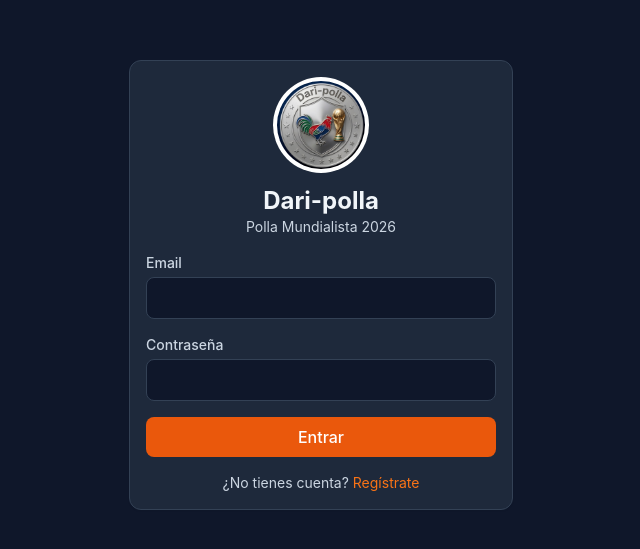
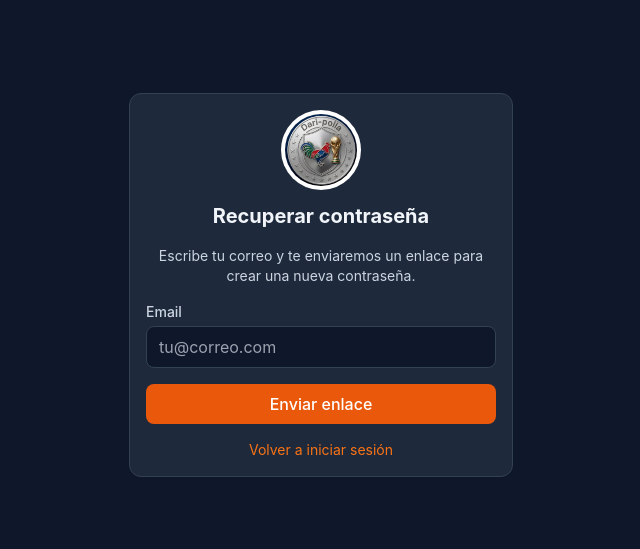
Before and after one commit to smorenog70-sudo/dari-polla, a React (Vite) app: page /recuperar in a window 1280 px wide. Before the commit this address led to /login. Shown: the part 115-664 px from the top of the page, without its empty margins (319-959 px from the left). Built offline with nearby package versions, Linux system fonts and the light colour scheme; no server answers; a web font is replaced by a local one.

Commit message:
Olvidé mi contraseña

```diff
--- a/src/App.jsx
+++ b/src/App.jsx
@@ -3,6 +3,8 @@ import { AuthProvider, useAuth } from './lib/auth'
 import Layout from './components/Layout'
 import Login from './pages/Login'
 import Signup from './pages/Signup'
+import ForgotPassword from './pages/ForgotPassword'
+import ResetPassword from './pages/ResetPassword'
 import Home from './pages/Home'
 import Predictions from './pages/Predictions'
 import GroupsPredictions from './pages/GroupsPredictions'
@@ -36,6 +38,8 @@ export default function App() {
       <Routes>
         <Route path="/login" element={<Login />} />
         <Route path="/signup" element={<Signup />} />
+        <Route path="/recuperar" element={<ForgotPassword />} />
+        <Route path="/nueva-clave" element={<ResetPassword />} />
         <Route element={<Protected><Layout /></Protected>}>
           <Route index element={<Home />} />
           <Route path="predicciones" element={<Predictions />} />
--- /dev/null
+++ b/src/pages/ForgotPassword.jsx
@@ -0,0 +1,82 @@
+import { useState } from 'react'
+import { Link } from 'react-router-dom'
+import { supabase } from '../lib/supabase'
+
+export default function ForgotPassword() {
+  const [email, setEmail] = useState('')
+  const [loading, setLoading] = useState(false)
+  const [sent, setSent] = useState(false)
+  const [err, setErr] = useState('')
+
+  const onSubmit = async (e) => {
+    e.preventDefault()
+    setErr('')
+    setLoading(true)
+    // El usuario volverá a /nueva-clave después de hacer click en el correo
+    const { error } = await supabase.auth.resetPasswordForEmail(email, {
+      redirectTo: `${window.location.origin}/nueva-clave`,
+    })
+    setLoading(false)
+    if (error) {
+      setErr(error.message)
+    } else {
+      setSent(true)
+    }
+  }
+
+  return (
+    <div className="min-h-screen flex items-center justify-center p-6">
+      <div className="card w-full max-w-sm space-y-4">
+        <div className="text-center mb-2">
+          <img src="/logo.png" alt="Dari-polla" className="w-20 h-20 mx-auto mb-3 rounded-full bg-white p-1" />
+          <h1 className="text-xl font-bold">Recuperar contraseña</h1>
+        </div>
+
+        {sent ? (
+          <div className="space-y-4">
+            <div className="text-center text-sm text-ink-100 bg-ink-900/50 rounded-lg p-4">
+              📧 Te enviamos un correo a <strong>{email}</strong> con un enlace para
+              crear una nueva contraseña.
+              <div className="text-xs text-ink-400 mt-2">
+                Revisa también tu carpeta de spam. El enlace funciona una sola vez.
+              </div>
+            </div>
+            <Link to="/login" className="btn-primary w-full block text-center">
+              Volver a iniciar sesión
+            </Link>
+          </div>
+        ) : (
+          <form onSubmit={onSubmit} className="space-y-4">
+            <p className="text-sm text-ink-300 text-center">
+              Escribe tu correo y te enviaremos un enlace para crear una nueva contraseña.
+            </p>
+            <div>
+              <label className="label">Email</label>
+              <input
+                type="email"
+                value={email}
+                onChange={e => setEmail(e.target.value)}
+                className="input"
+                required
+                autoComplete="email"
+                placeholder="tu@correo.com"
+              />
+            </div>
+
+            {err && <div className="text-red-400 text-sm">{err}</div>}
+
+            <button type="submit" className="btn-primary w-full" disabled={loading}>
+              {loading ? 'Enviando…' : 'Enviar enlace'}
+            </button>
+
+            <div className="text-center text-sm text-ink-300">
+              <Link to="/login" className="text-brand-500 hover:underline">
+                Volver a iniciar sesión
+              </Link>
+            </div>
+          </form>
+        )}
+      </div>
+    </div>
+  )
+}
--- a/src/pages/Login.jsx
+++ b/src/pages/Login.jsx
@@ -60,6 +60,12 @@ export default function Login() {
           {loading ? 'Entrando…' : 'Entrar'}
         </button>
 
+        <div className="text-center">
+          <Link to="/recuperar" className="text-sm text-brand-500 hover:underline">
+            ¿Olvidaste tu contraseña?
+          </Link>
+        </div>
+
         <div className="text-center text-sm text-ink-300">
           ¿No tienes cuenta?{' '}
           <Link to="/signup" className="text-brand-500 hover:underline">
--- /dev/null
+++ b/src/pages/ResetPassword.jsx
@@ -0,0 +1,113 @@
+import { useState, useEffect } from 'react'
+import { useNavigate } from 'react-router-dom'
+import { supabase } from '../lib/supabase'
+
+export default function ResetPassword() {
+  const [password, setPassword] = useState('')
+  const [confirm, setConfirm] = useState('')
+  const [loading, setLoading] = useState(false)
+  const [err, setErr] = useState('')
+  const [ready, setReady] = useState(false)
+  const [done, setDone] = useState(false)
+  const navigate = useNavigate()
+
+  // Cuando el usuario llega desde el correo, Supabase establece una sesión
+  // temporal de tipo "recovery". Esperamos a que esa sesión esté lista.
+  useEffect(() => {
+    // El evento PASSWORD_RECOVERY confirma que venimos de un enlace válido
+    const { data: sub } = supabase.auth.onAuthStateChange((event, session) => {
+      if (event === 'PASSWORD_RECOVERY' || session) {
+        setReady(true)
+      }
+    })
+    // También revisamos si ya hay sesión activa al cargar
+    supabase.auth.getSession().then(({ data }) => {
+      if (data?.session) setReady(true)
+    })
+    return () => sub?.subscription?.unsubscribe?.()
+  }, [])
+
+  const onSubmit = async (e) => {
+    e.preventDefault()
+    setErr('')
+    if (password.length < 6) {
+      setErr('La contraseña debe tener al menos 6 caracteres.')
+      return
+    }
+    if (password !== confirm) {
+      setErr('Las contraseñas no coinciden.')
+      return
+    }
+    setLoading(true)
+    const { error } = await supabase.auth.updateUser({ password })
+    setLoading(false)
+    if (error) {
+      setErr(error.message)
+    } else {
+      setDone(true)
+      setTimeout(() => navigate('/'), 1800)
+    }
+  }
+
+  return (
+    <div className="min-h-screen flex items-center justify-center p-6">
+      <div className="card w-full max-w-sm space-y-4">
+        <div className="text-center mb-2">
+          <img src="/logo.png" alt="Dari-polla" className="w-20 h-20 mx-auto mb-3 rounded-full bg-white p-1" />
+          <h1 className="text-xl font-bold">Nueva contraseña</h1>
+        </div>
+
+        {done ? (
+          <div className="text-center text-sm text-ink-100 bg-ink-900/50 rounded-lg p-4">
+            ✅ ¡Listo! Tu contraseña fue actualizada. Entrando…
+          </div>
+        ) : !ready ? (
+          <div className="text-center text-sm text-ink-300 py-4">
+            <p>Verificando tu enlace…</p>
+            <p className="text-xs text-ink-500 mt-2">
+              Si llegaste aquí sin usar el enlace del correo, vuelve a{' '}
+              <a href="/recuperar" className="text-brand-500 hover:underline">solicitarlo</a>.
+            </p>
+          </div>
+        ) : (
+          <form onSubmit={onSubmit} className="space-y-4">
+            <p className="text-sm text-ink-300 text-center">
+              Escribe tu nueva contraseña.
+            </p>
+            <div>
+              <label className="label">Nueva contraseña</label>
+              <input
+                type="password"
+                value={password}
+                onChange={e => setPassword(e.target.value)}
+                className="input"
+                required
+                minLength={6}
+                autoComplete="new-password"
+                placeholder="Mínimo 6 caracteres"
+              />
+            </div>
+            <div>
+              <label className="label">Confirmar contraseña</label>
+              <input
+                type="password"
+                value={confirm}
+                onChange={e => setConfirm(e.target.value)}
+                className="input"
+                required
+                minLength={6}
+                autoComplete="new-password"
+              />
+            </div>
+
+            {err && <div className="text-red-400 text-sm">{err}</div>}
+
+            <button type="submit" className="btn-primary w-full" disabled={loading}>
+              {loading ? 'Guardando…' : 'Cambiar contraseña'}
+            </button>
+          </form>
+        )}
+      </div>
+    </div>
+  )
+}
```
